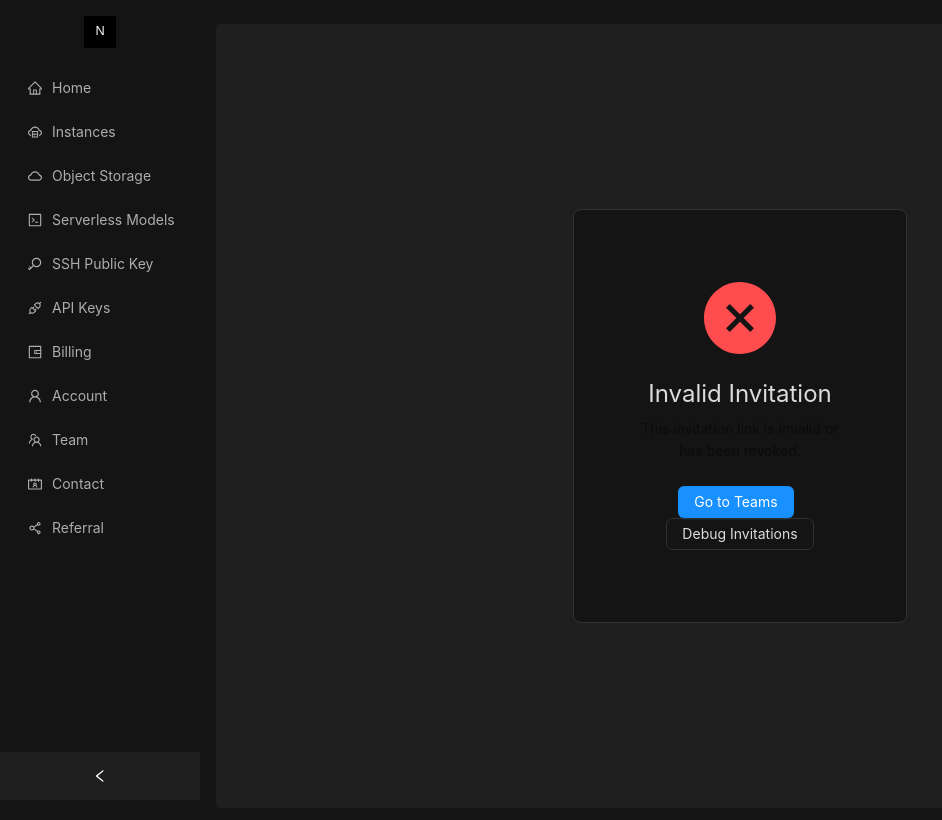
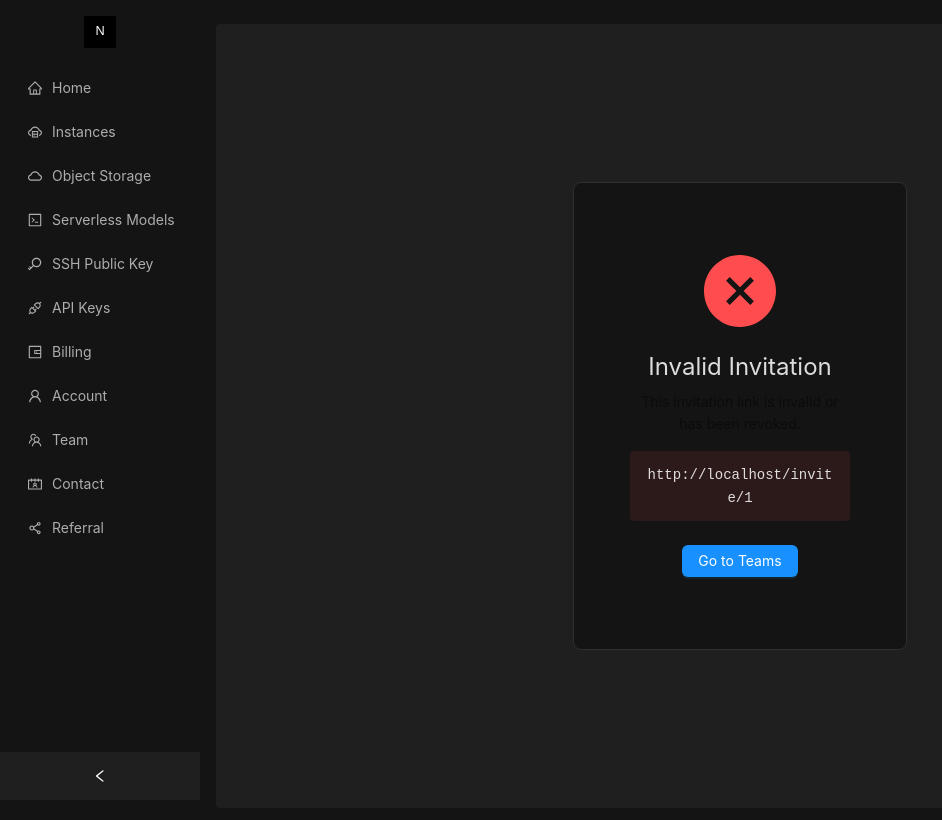
Before and after one commit to Normalnoise/gpu-server, a React (Vite) app: page /invite/1 in a window 1280 px wide. Shown: the top 820 px of the page, without its empty margins (0-942 px from the left). Built offline with nearby package versions, Linux system fonts and the light colour scheme.

Commit message:
update invalid/expired token page

```diff
--- a/src/pages/InviteAccept.tsx
+++ b/src/pages/InviteAccept.tsx
@@ -19,6 +19,28 @@ const createTestInvitation = () => {
     'admin@example.com'
   );
   console.log('[TEST] Created test invitation:', invitation);
+  return invitation.token;
+};
+
+// 创建已过期的测试邀请
+const createExpiredTestInvitation = () => {
+  // 创建邀请
+  const invitation = createInvitation(
+    'team-expired-123',
+    'Expired Test Team',
+    'expired-test@example.com',
+    'member',
+    'admin@example.com'
+  );
+
+  // 修改过期时间为过去的日期 (昨天)
+  const expiredDate = new Date();
+  expiredDate.setDate(expiredDate.getDate() - 1);
+  invitation.expiresAt = expiredDate;
+
+  console.log('[TEST] Created expired test invitation:', invitation);
+  console.log('[TEST] Expired date:', expiredDate.toLocaleString());
+
   return invitation.token;
 };
 
@@ -65,6 +87,15 @@ const InviteAccept: React.FC = () => {
           const testToken = createTestInvitation();
           console.log('[InviteAccept] Redirecting to the real test invitation:', testToken);
           navigate(`/invite/${testToken}`, { replace: true });
+          return;
+        }
+
+        // 测试过期邀请
+        if (inviteToken === 'expired') {
+          console.log('[InviteAccept] Expired test token detected, creating an expired invitation');
+          const expiredToken = createExpiredTestInvitation();
+          console.log('[InviteAccept] Redirecting to the expired test invitation:', expiredToken);
+          navigate(`/invite/${expiredToken}`, { replace: true });
           return;
         }
 
@@ -210,13 +241,19 @@ const InviteAccept: React.FC = () => {
         <Result
           status="error"
           title="Invalid Invitation"
-          subTitle="This invitation link is invalid or has been revoked."
+          subTitle={
+            <div>
+              <p>This invitation link is invalid or has been revoked.</p>
+              <div style={{ marginTop: '16px', background: 'rgba(255, 77, 79, 0.1)', padding: '12px', borderRadius: '4px' }}>
+                <Text style={{ fontFamily: 'monospace', wordBreak: 'break-all' }}>
+                  {window.location.href}
+                </Text>
+              </div>
+            </div>
+          }
           extra={[
             <Button type="primary" key="home" onClick={() => navigate('/teams')}>
               Go to Teams
-            </Button>,
-            <Button key="debug" onClick={() => { console.log('All active invitations:'); getActiveInvitations(); }}>
-              Debug Invitations
             </Button>
           ]}
         />
@@ -228,7 +265,30 @@ const InviteAccept: React.FC = () => {
         <Result
           status="warning"
           title="Invitation Expired"
-          subTitle={`This invitation from ${inviteInfo?.invitedBy} to join ${inviteInfo?.teamName} has expired. Please request a new invitation.`}
+          subTitle={
+            <div style={{ textAlign: 'left', maxWidth: '90%', margin: '0 auto' }}>
+              <div style={{ marginBottom: '20px', background: 'rgba(250, 173, 20, 0.15)', padding: '16px', borderRadius: '4px', border: '1px solid rgba(250, 173, 20, 0.3)' }}>
+                <Text strong style={{ color: '#faad14', fontSize: '16px', display: 'block', marginBottom: '8px' }}>
+                  This invitation has expired!
+                </Text>
+                <Text style={{ color: 'rgba(255, 255, 255, 0.85)' }}>
+                  Expired on: <strong>{inviteInfo?.expiresAt.toLocaleString()}</strong>
+                </Text>
+              </div>
+
+              <div style={{ fontSize: '16px', color: '#ffffff', lineHeight: '1.6', margin: '20px 0' }}>
+                <p style={{ color: '#ffffff' }}>
+                  Please contact the team admin to request a new invitation.
+                </p>
+              </div>
+
+              <div style={{ marginTop: '20px', background: 'rgba(0, 0, 0, 0.2)', padding: '12px 16px', borderRadius: '4px', overflowX: 'auto' }}>
+                <Text style={{ fontFamily: 'monospace', wordBreak: 'break-all', color: 'rgba(255, 255, 255, 0.75)' }}>
+                  {window.location.href}
+                </Text>
+              </div>
+            </div>
+          }
           extra={[
             <Button type="primary" key="home" onClick={() => navigate('/teams')}>
               Go to Teams
```
